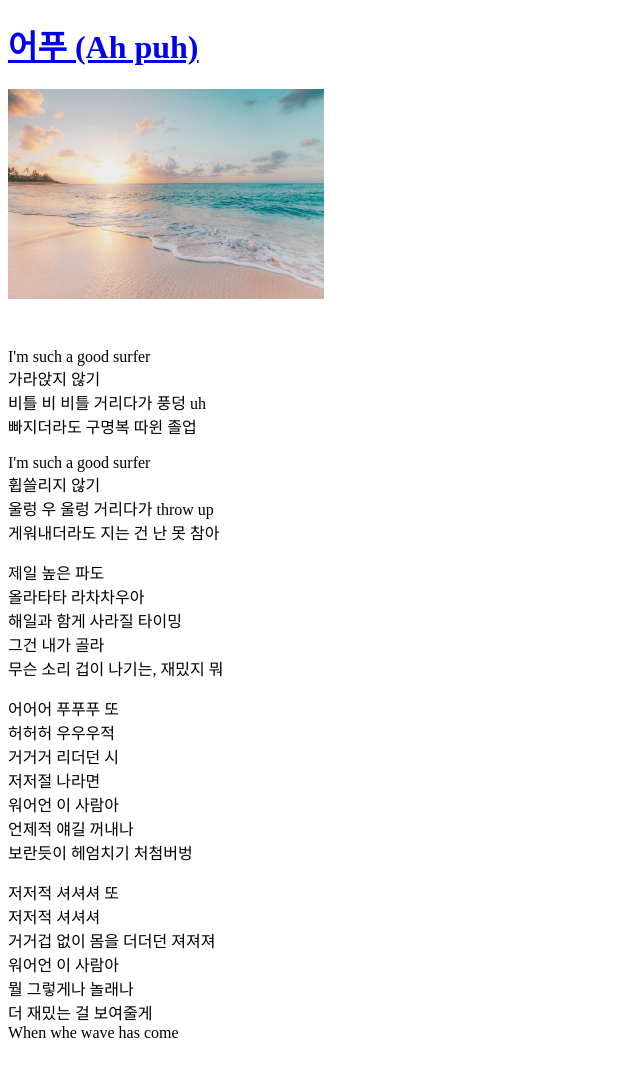
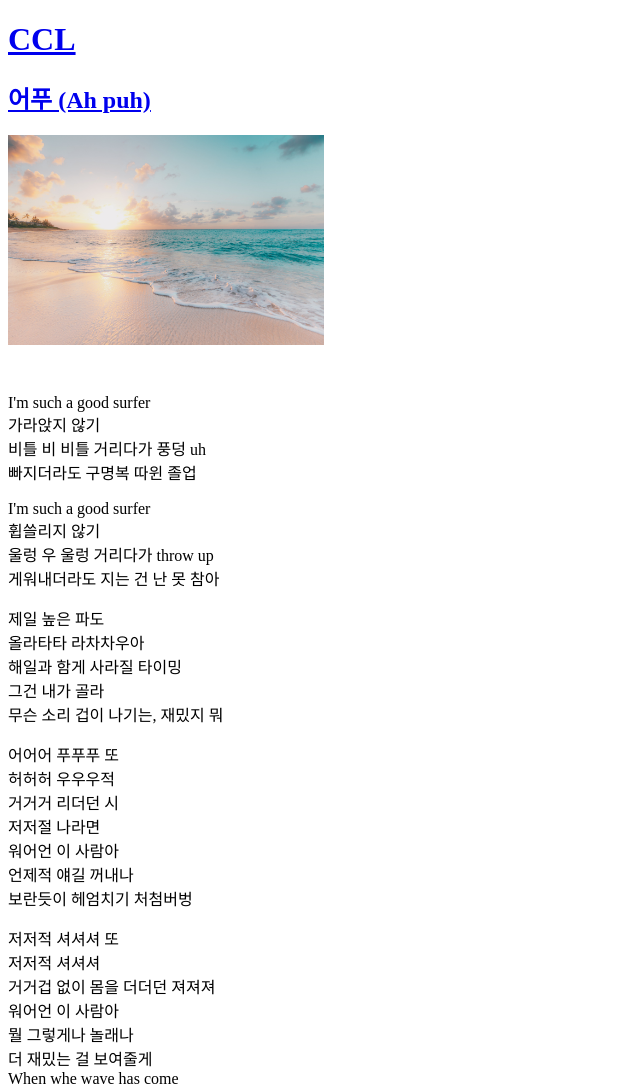
Before and after one commit to jcwsuperman/CCL, a plain HTML site: page 1ly.html in a window 1280 px wide. Shown: the whole page, without its empty margins (0-640 px from the left). Before the commit the page ends 1058 px from the top, so only its background shows below. Drawn offline with Linux system fonts and the light colour scheme.

Commit message:
Add files via upload

```diff
--- a/1ly.html
+++ b/1ly.html
@@ -7,10 +7,15 @@
 
 <body>
 <h1>
+  <a href="index.html">
+  CCL
+  </a>
+</h1>
+<h2>
   <a href="https://www.youtube.com/watch?v=7n9D8ZeOQv0">
     어푸 (Ah puh)
   </a>
-</h1>
+</h2>
 <img src="beach.jpg" width="25%">
 
 <p style="margin-top:45px">
```
